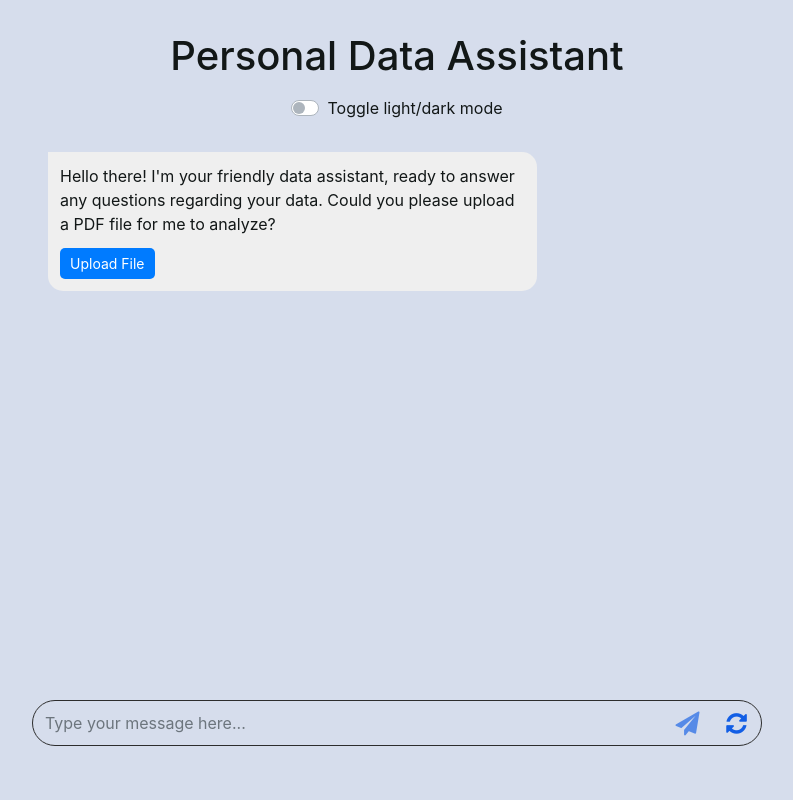
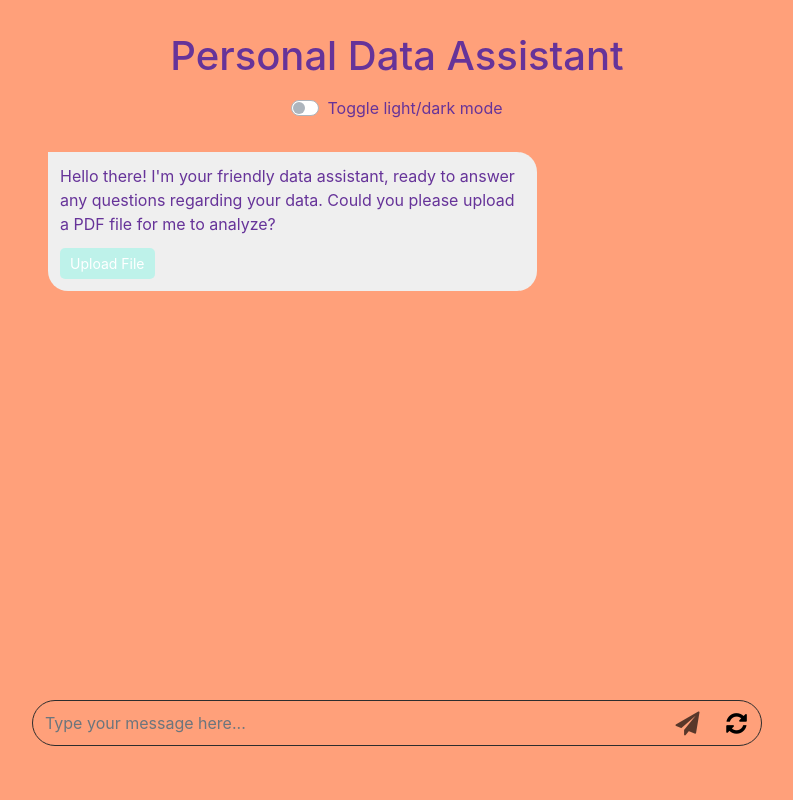
Before and after one commit to PAK0GAHHH/Build-a-Chatbot-to-Analyze-PDF-Documents-Using-LLM, a Flask app: page / in a window 1280 px wide. Shown: the whole page, without its empty margins (243-1036 px from the left). Run offline with Flask 3, Linux system fonts and the light colour scheme; some libraries are stand-ins or nearby versions.

Commit message:
commit berapakek

```diff
--- a/static/style.css
+++ b/static/style.css
@@ -1,13 +1,13 @@
 /* Light mode */
 body {
-  background-color: #d6ddec;
-  color: #121717;
+  background-color: #FFA07A;
+  color: #663399	;
 }
 
 /* Dark mode */
 .dark-mode {
-  background-color: #121717;
-  color: #c9c9c9;
+  background-color: #663399;
+  color: #FFA07A;
 }
 
 #chat-window {
@@ -25,7 +25,7 @@ body {
 
 .message-box {
   padding: 12px;
-  border-radius: 15px;
+  border-radius: 20px;
   display: inline-block;
   position: relative;
   background-color: #efefef;
@@ -116,7 +116,7 @@ body {
 
 #upload-button {
   color: white;
-  background-color: #007bff;
+  background-color: #00ffd534;
   border: none;
   padding: 5px 10px;
   border-radius: 5px;
@@ -133,13 +133,13 @@ body {
 .send i {
   display: block;
   width: 25px;
-  color: #125ee5;
+  color: #000000;
 }
 
 .reset i {
   display: block;
   width: 25px;
-  color: #125ee5;
+  color: #000000;
 }
 
 
--- a/worker.py
+++ b/worker.py
@@ -22,18 +22,17 @@ llm_embeddings = None
 def init_llm():
     global llm, llm_embeddings
     # Initialize the language model with the OpenAI API key
-    api_key="YOUR API KEY"
-    # ---> TODO: write your code here <----
-
+    api_key="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"
+    # Initialize the language model with the OpenAI API key
+    llm = OpenAI(model_name="gpt-3.5-turbo", openai_api_key=api_key)
     # Initialize the embeddings for the language model
-    llm_embeddings = OpenAIEmbeddings(openai_api_key = api_key)
+    llm_embeddings = OpenAIEmbeddings(openai_api_key=api_key)
 
 # Function to process a PDF document
 def process_document(document_path):
     global conversation_retrieval_chain, llm, llm_embeddings
-    # Load the document
-    # ---> TODO: write your code here <---
-
+   # Load the document
+    loader = PyPDFLoader(document_path)
     documents = loader.load()
     # Split the document into chunks
     text_splitter = CharacterTextSplitter(chunk_size=1000, chunk_overlap=0)
@@ -51,7 +50,7 @@ def process_prompt(prompt):
     global chat_history
     # Pass the prompt and the chat history to the conversation_retrieval_chain object
     result = conversation_retrieval_chain({"question": prompt, "chat_history": chat_history})
-    # ---> TODO: Append the prompt and the bot's response to the chat history <--
+    chat_history.append((prompt,result["answer"]))
 
     # Return the model's response
     return result['answer']
```
Also changed, not shown: 1 other file.
